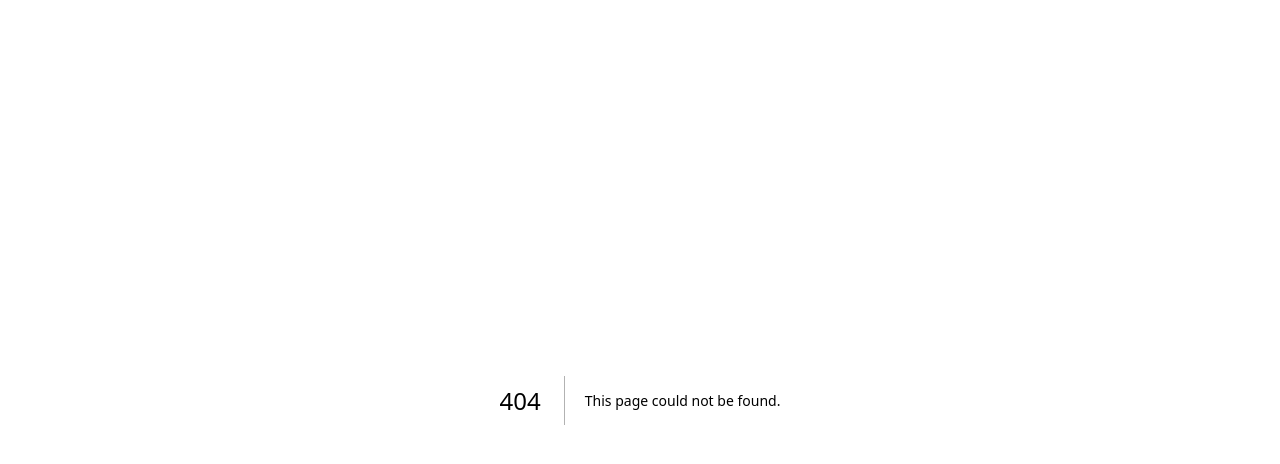
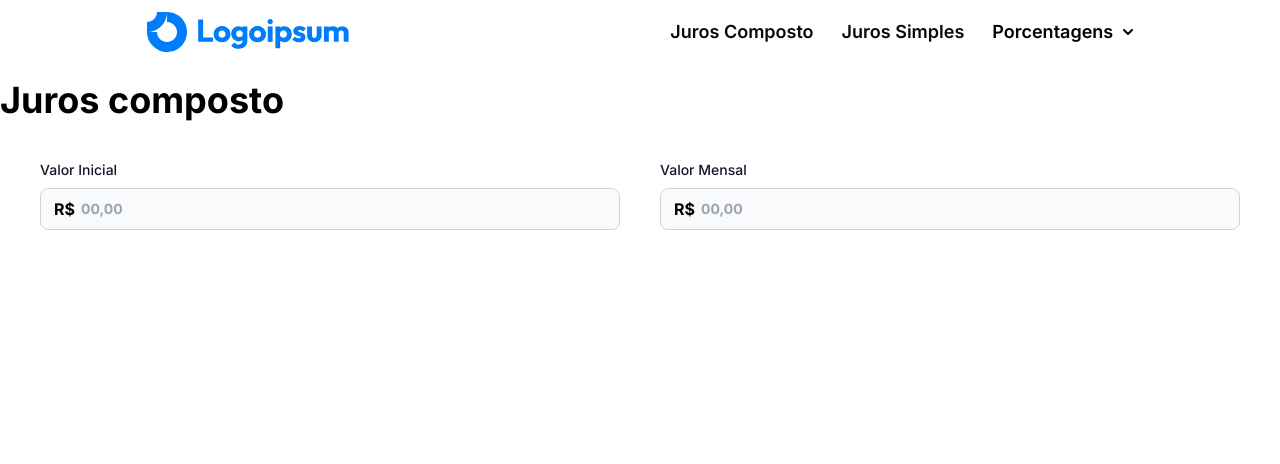
Before and after one commit to Matheus-Doerzbacher/juros_porcentagem, a Next.js app: page /composto in a window 1280 px wide. Before the commit this address had no page. Shown: the top 464 px of the page. Built offline with nearby package versions, Linux system fonts and the light colour scheme.

Commit message:
Criando a pagina de Juros composto

```diff
--- /dev/null
+++ b/src/app/composto/page.tsx
@@ -0,0 +1,54 @@
+import HeaderCustom from "@/components/header";
+
+export default function CompostoPage() {
+  return (
+    <>
+      <HeaderCustom />
+      <div className="container mx-auto mt-40 md:mt-20 font-bold ">
+        <h2 className="text-center md:text-left text-4xl">Juros composto</h2>
+        <div className="p-10 w-full ">
+          <div className="flex flex-col md:flex-row w-full gap-2 md:gap-10">
+            <div className="flex flex-col flex-1">
+              <label
+                htmlFor="valor_mensal"
+                className="block mb-2 text-sm font-medium text-gray-900 "
+              >
+                Valor Inicial
+              </label>
+              <div className="relative mb-6">
+                <div className="absolute inset-y-0 start-0 flex items-center ps-3.5 pointer-events-none">
+                  <span className="">R$</span>
+                </div>
+                <input
+                  type="number"
+                  id="valor_mensal"
+                  className="bg-gray-50 border border-gray-300 text-gray-900 text-sm rounded-lg focus:ring-blue-500 focus:border-blue-500 block w-full ps-10 p-2.5  "
+                  placeholder="00,00"
+                />
+              </div>
+            </div>
+            <div className="flex flex-col flex-1">
+              <label
+                htmlFor="valor_mensal"
+                className="block mb-2 text-sm font-medium text-gray-900 "
+              >
+                Valor Mensal
+              </label>
+              <div className="relative mb-6">
+                <div className="absolute inset-y-0 start-0 flex items-center ps-3.5 pointer-events-none">
+                  <span className="">R$</span>
+                </div>
+                <input
+                  type="number"
+                  id="valor_mensal"
+                  className="bg-gray-50 border border-gray-300 text-gray-900 text-sm rounded-lg focus:ring-blue-500 focus:border-blue-500 block w-full ps-10 p-2.5  "
+                  placeholder="00,00"
+                />
+              </div>
+            </div>
+          </div>
+        </div>
+      </div>
+    </>
+  );
+}
--- a/src/app/page.tsx
+++ b/src/app/page.tsx
@@ -3,13 +3,14 @@ import Image from "next/image";
 import img_composto from "../images/svg/juros_composto.svg";
 import img_simples from "../images/svg/juros_simples.svg";
 import HeaderCustom from "@/components/header";
+import Link from "next/link";
 
 export default function Home() {
   return (
     <main>
       <HeaderCustom />
       {/* COMPOSTO */}
-      <div className="container mx-auto px-10 md:px-10 xl:px-32 flex items-center gap-20 pt-20 border-b-2 pb-20">
+      <div className="container mx-auto px-10 md:px-10 xl:px-32 flex items-center gap-20 pt-40 border-b-2 pb-20">
         <div className="flex flex-col gap-10 w-full md:w-1/2 text-center">
           <h3 className="font-bold text-right text-3xl xl:text-4xl">
             Juros composto
@@ -20,12 +21,12 @@ export default function Home() {
             repudiandae aperiam sit voluptatum recusandae. Omnis dignissimos
             quidem ab doloribus, cum sed.
           </p>
-          <a
-            href="#"
+          <Link
+            href="/composto"
             className="py-2 px-5 bg-blue-500 rounded-md text-white hover:bg-blue-600 transition-colors"
           >
             Calcular juros composto
-          </a>
+          </Link>
         </div>
         <Image
           className="w-1/2 hidden md:block"
--- a/src/components/header.tsx
+++ b/src/components/header.tsx
@@ -1,13 +1,14 @@
 import { Logo } from "@/images/svg/svg_images";
 import NavItem from "@/components/nav_item";
 import Dropdown from "./droptdown";
+import Link from "next/link";
 
 export default function HeaderCustom() {
   return (
     <header className="py-3 flex justify-around items-center flex-col md:flex-row gap-7 bg-white fixed top-0 w-full">
-      <a href="#">{Logo}</a>
+      <Link href="/">{Logo}</Link>
       <nav className="flex gap-7">
-        <NavItem title="Juros Composto" url="#" />
+        <NavItem title="Juros Composto" url="/composto" />
         <NavItem title="Juros Simples" url="#simples" />
         <Dropdown />
       </nav>
--- a/src/components/nav_item.tsx
+++ b/src/components/nav_item.tsx
@@ -1,16 +1,18 @@
+import Link from "next/link";
+
 interface NavItemProps {
   title: string;
-  url?: string;
+  url: string;
   onclick?: () => void;
 }
 
 export default function NavItem({ title, url }: NavItemProps) {
   return (
-    <a
+    <Link
       href={url}
       className="text-zinc-950 hover:text-blue-600 transition-colors duration-300 text-lg font-semibold"
     >
       {title}
-    </a>
+    </Link>
   );
 }
```
